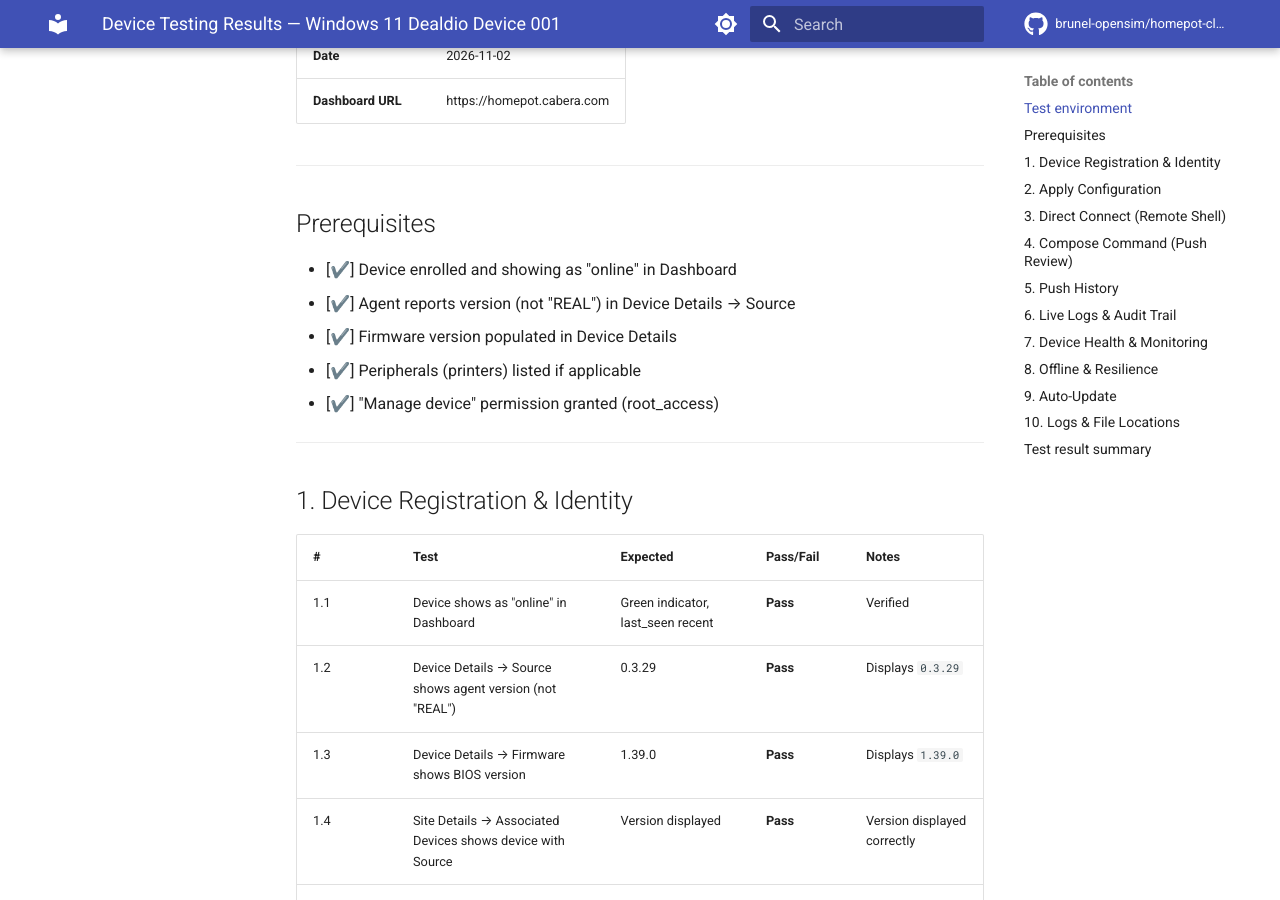
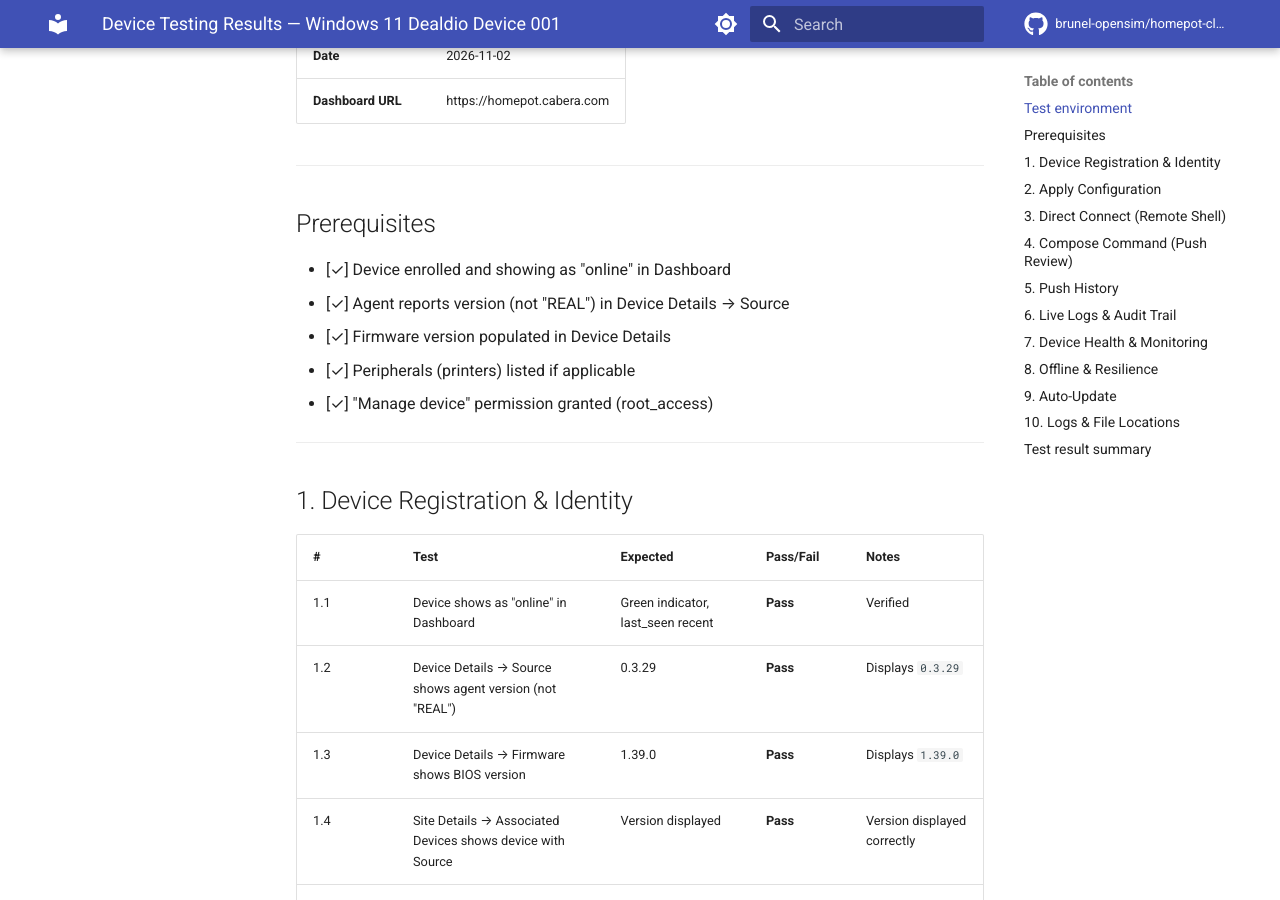
Before and after one commit to brunel-opensim/homepot-client, an MkDocs documentation site: the page built from docs/test-results/windows11-dealdio-2026-11-02.md, in a window 1280 px wide and 900 px high, scrolled down 717 px. Built offline with MkDocs 1.6.1 and Material for MkDocs 9.7.7, drawn with Linux system fonts in a browser that asks for light colours; comment, search, counter and statistics services are not loaded; the version menu is left out.

```diff
--- a/docs/test-results/windows11-dealdio-2026-11-02.md
+++ b/docs/test-results/windows11-dealdio-2026-11-02.md
@@ -20,11 +20,11 @@ Standardized device management testing report for HOMEPOT across platforms.
 
 ## Prerequisites
 
-- [✔️] Device enrolled and showing as "online" in Dashboard
-- [✔️] Agent reports version (not "REAL") in Device Details → Source
-- [✔️] Firmware version populated in Device Details
-- [✔️] Peripherals (printers) listed if applicable
-- [✔️] "Manage device" permission granted (root_access)
+- [✓] Device enrolled and showing as "online" in Dashboard
+- [✓] Agent reports version (not "REAL") in Device Details → Source
+- [✓] Firmware version populated in Device Details
+- [✓] Peripherals (printers) listed if applicable
+- [✓] "Manage device" permission granted (root_access)
 
 ---
 
```
